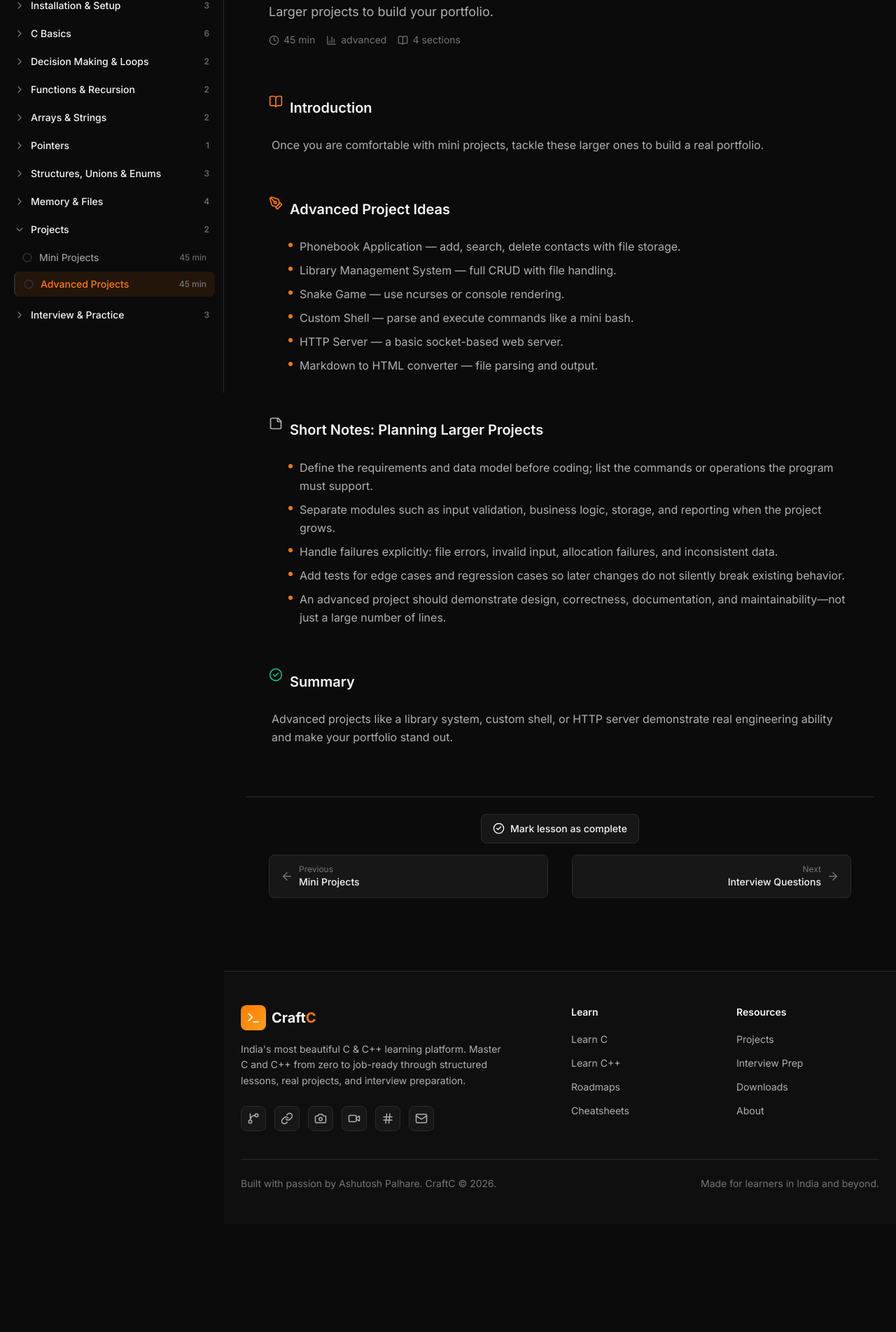
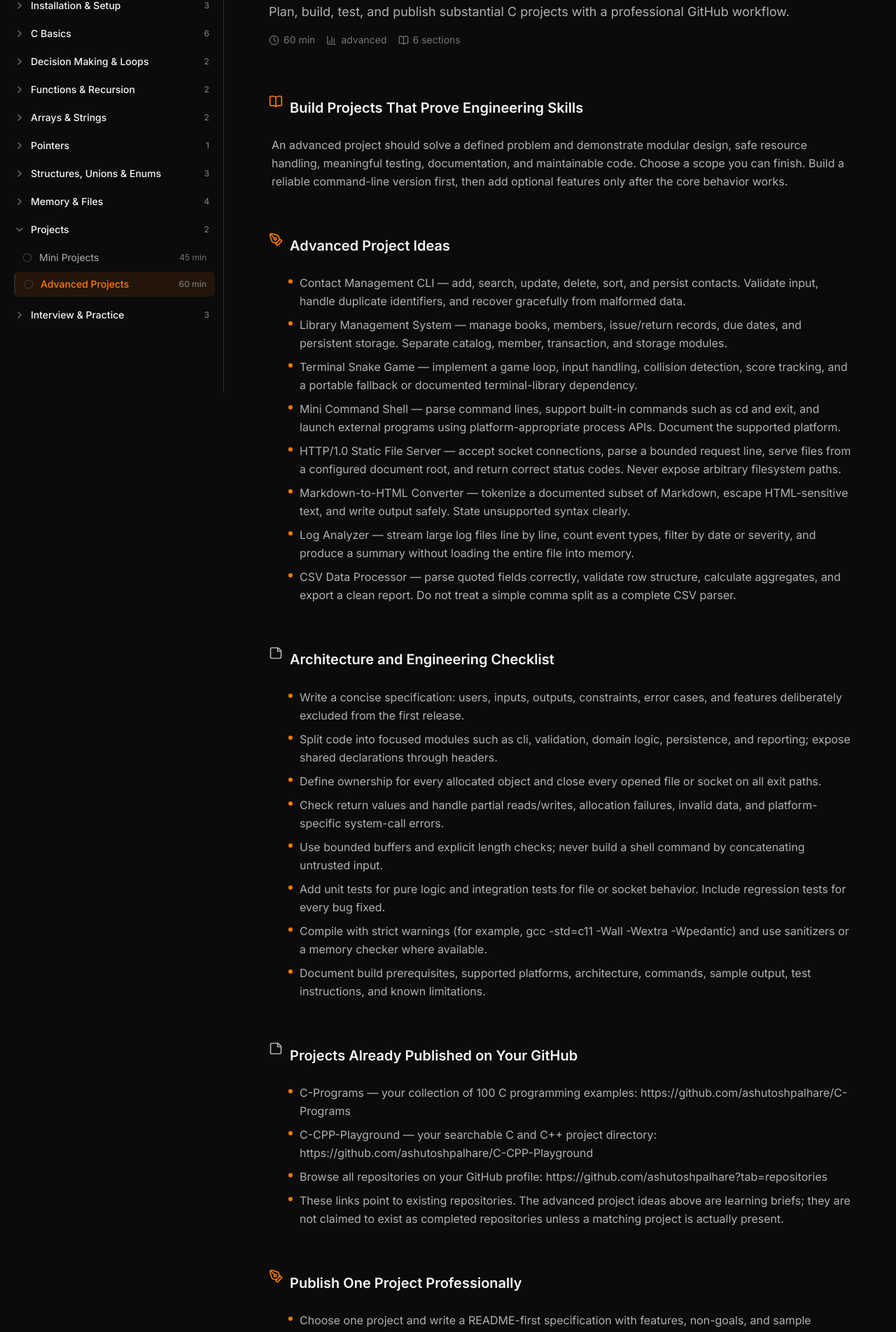
Before and after one commit to ashutoshpalhare/craftc, a React (Vite) app: page /craftc/learn/c/advanced-projects in a window 1280 px wide. Shown: the part 240-2143 px from the top of the page at 70% size. Before the commit the page ends 1989 px from the top, so only its background shows below. Built offline with nearby package versions, Linux system fonts and the light colour scheme.

Commit message:
Expand C advanced projects and link published GitHub work

```diff
--- a/src/data/cCurriculum.ts
+++ b/src/data/cCurriculum.ts
@@ -2657,42 +2657,69 @@ int main(void) {
           id: 'c-advanced-projects',
           title: 'Advanced Projects',
           slug: 'advanced-projects',
-          description: 'Larger projects to build your portfolio.',
-          duration: '45 min',
+          description: 'Plan, build, test, and publish substantial C projects with a professional GitHub workflow.',
+          duration: '60 min',
           difficulty: 'advanced',
           sections: [
             {
               type: 'introduction',
-              title: 'Introduction',
-              content: 'Once you are comfortable with mini projects, tackle these larger ones to build a real portfolio.',
+              title: 'Build Projects That Prove Engineering Skills',
+              content: 'An advanced project should solve a defined problem and demonstrate modular design, safe resource handling, meaningful testing, documentation, and maintainable code. Choose a scope you can finish. Build a reliable command-line version first, then add optional features only after the core behavior works.',
             },
             {
               type: 'practice',
               title: 'Advanced Project Ideas',
               items: [
-                'Phonebook Application — add, search, delete contacts with file storage.',
-                'Library Management System — full CRUD with file handling.',
-                'Snake Game — use ncurses or console rendering.',
-                'Custom Shell — parse and execute commands like a mini bash.',
-                'HTTP Server — a basic socket-based web server.',
-                'Markdown to HTML converter — file parsing and output.',
-              ],
-            },
-            {
-              type: 'notes',
-              title: 'Short Notes: Planning Larger Projects',
-              items: [
-                "Define the requirements and data model before coding; list the commands or operations the program must support.",
-                "Separate modules such as input validation, business logic, storage, and reporting when the project grows.",
-                "Handle failures explicitly: file errors, invalid input, allocation failures, and inconsistent data.",
-                "Add tests for edge cases and regression cases so later changes do not silently break existing behavior.",
-                "An advanced project should demonstrate design, correctness, documentation, and maintainability—not just a large number of lines.",
-              ],
-            },
-            {
-              type: 'summary',
-              title: 'Summary',
-              content: 'Advanced projects like a library system, custom shell, or HTTP server demonstrate real engineering ability and make your portfolio stand out.',
+                'Contact Management CLI — add, search, update, delete, sort, and persist contacts. Validate input, handle duplicate identifiers, and recover gracefully from malformed data.',
+                'Library Management System — manage books, members, issue/return records, due dates, and persistent storage. Separate catalog, member, transaction, and storage modules.',
+                'Terminal Snake Game — implement a game loop, input handling, collision detection, score tracking, and a portable fallback or documented terminal-library dependency.',
+                'Mini Command Shell — parse command lines, support built-in commands such as cd and exit, and launch external programs using platform-appropriate process APIs. Document the supported platform.',
+                'HTTP/1.0 Static File Server — accept socket connections, parse a bounded request line, serve files from a configured document root, and return correct status codes. Never expose arbitrary filesystem paths.',
+                'Markdown-to-HTML Converter — tokenize a documented subset of Markdown, escape HTML-sensitive text, and write output safely. State unsupported syntax clearly.',
+                'Log Analyzer — stream large log files line by line, count event types, filter by date or severity, and produce a summary without loading the entire file into memory.',
+                'CSV Data Processor — parse quoted fields correctly, validate row structure, calculate aggregates, and export a clean report. Do not treat a simple comma split as a complete CSV parser.',
+              ],
+            },
+            {
+              type: 'notes',
+              title: 'Architecture and Engineering Checklist',
+              items: [
+                'Write a concise specification: users, inputs, outputs, constraints, error cases, and features deliberately excluded from the first release.',
+                'Split code into focused modules such as cli, validation, domain logic, persistence, and reporting; expose shared declarations through headers.',
+                'Define ownership for every allocated object and close every opened file or socket on all exit paths.',
+                'Check return values and handle partial reads/writes, allocation failures, invalid data, and platform-specific system-call errors.',
+                'Use bounded buffers and explicit length checks; never build a shell command by concatenating untrusted input.',
+                'Add unit tests for pure logic and integration tests for file or socket behavior. Include regression tests for every bug fixed.',
+                'Compile with strict warnings (for example, gcc -std=c11 -Wall -Wextra -Wpedantic) and use sanitizers or a memory checker where available.',
+                'Document build prerequisites, supported platforms, architecture, commands, sample output, test instructions, and known limitations.',
+              ],
+            },
+            {
+              type: 'notes',
+              title: 'Projects Already Published on Your GitHub',
+              items: [
+                'C-Programs — your collection of 100 C programming examples: https://github.com/ashutoshpalhare/C-Programs',
+                'C-CPP-Playground — your searchable C and C++ project directory: https://github.com/ashutoshpalhare/C-CPP-Playground',
+                'Browse all repositories on your GitHub profile: https://github.com/ashutoshpalhare?tab=repositories',
+                'These links point to existing repositories. The advanced project ideas above are learning briefs; they are not claimed to exist as completed repositories unless a matching project is actually present.',
+              ],
+            },
+            {
+              type: 'practice',
+              title: 'Publish One Project Professionally',
+              items: [
+                'Choose one project and write a README-first specification with features, non-goals, and sample workflows.',
+                'Create a clear folder structure with separate source, headers, tests, and sample data where appropriate.',
+                'Implement the smallest complete version, then add features in small commits.',
+                'Test valid inputs, invalid inputs, empty files, large inputs, resource failures, and repeated operations.',
+                'Add a build command or Makefile, usage examples, screenshots or terminal output where useful, and known limitations.',
+                'Push the project to your GitHub profile and link the exact repository from your portfolio or learning notes.',
+              ],
+            },
+            {
+              type: 'summary',
+              title: 'Summary',
+              content: 'A portfolio-grade C project is more than a feature list: it has a clear scope, modular architecture, safe input and resource handling, repeatable tests, and documentation. Start from one project, finish it to a professional standard, and publish the real repository link.',
             },
           ],
         },
```
